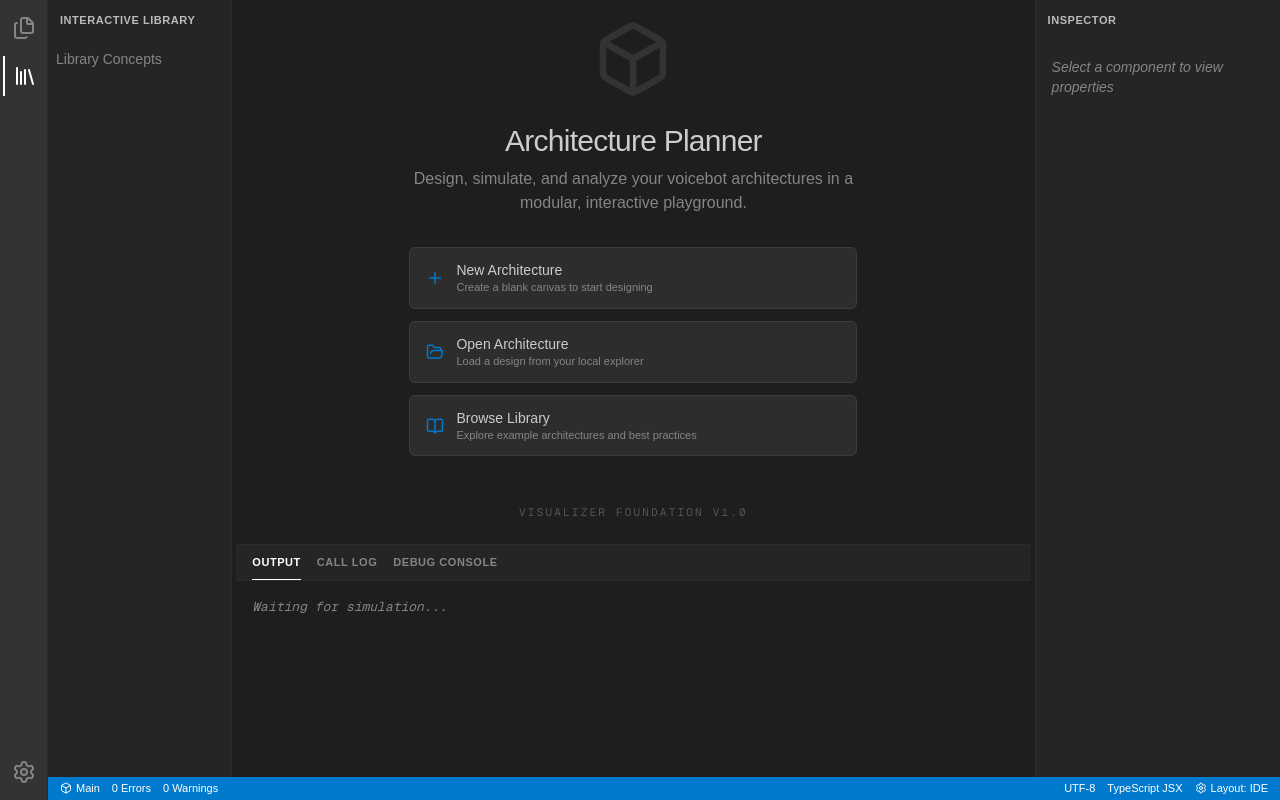
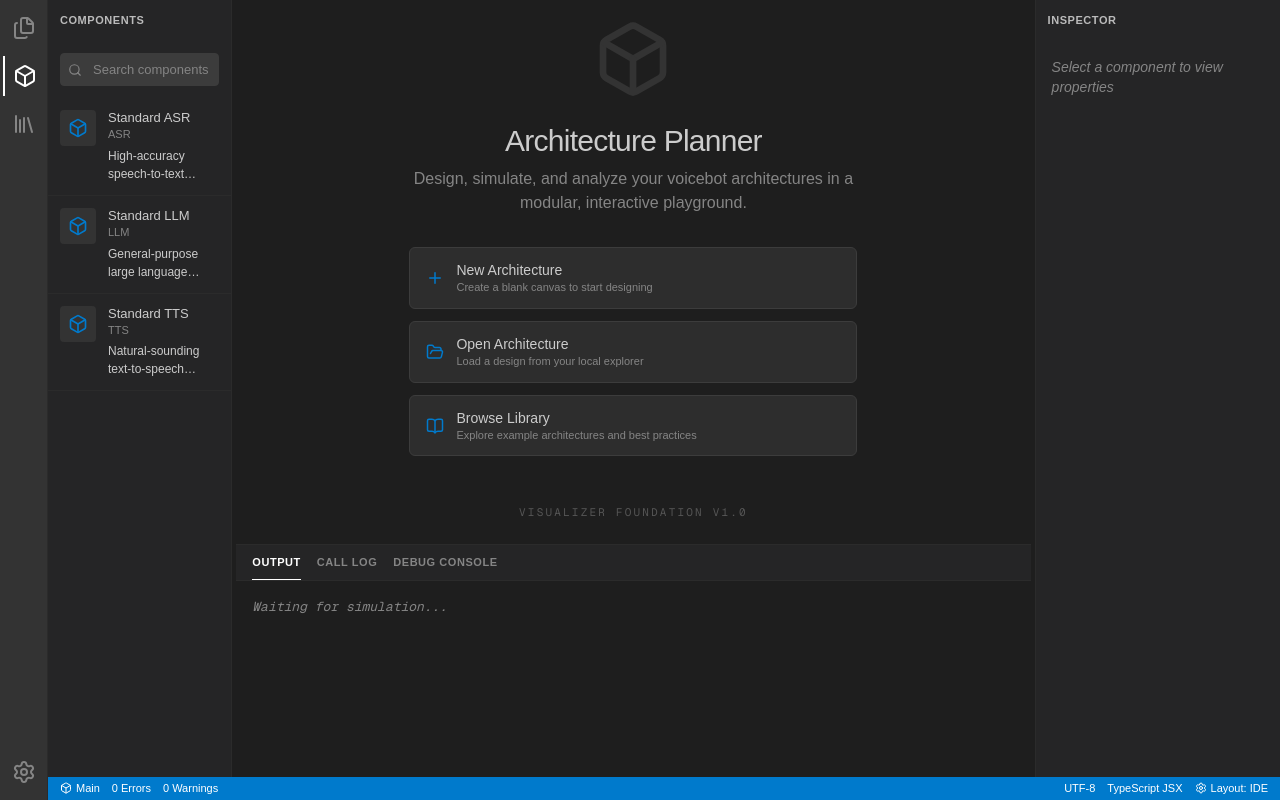
Before and after one commit to indoria/arch-planner-1, a Next.js app: page / in a window 1280 px wide. Both pictures are taken after a click on the button 23 px from the left and 76 px from the top of the page. Built offline with nearby package versions, Linux system fonts and the light colour scheme.

Commit message:
feat(ui): implement Left Sidebar Component Extensions view

```diff
--- /dev/null
+++ b/components/ComponentLibrary.tsx
@@ -0,0 +1,54 @@
+'use client'
+
+import React, { useState } from 'react'
+import { Search, Box } from 'lucide-react'
+import { AVAILABLE_COMPONENTS, ComponentDef } from '@/store/components'
+
+export default function ComponentLibrary() {
+  const [searchTerm, setSearchTerm] = useState('')
+
+  const filteredComponents = AVAILABLE_COMPONENTS.filter((comp) =>
+    comp.label.toLowerCase().includes(searchTerm.toLowerCase()) ||
+    comp.type.toLowerCase().includes(searchTerm.toLowerCase()) ||
+    comp.description.toLowerCase().includes(searchTerm.toLowerCase())
+  )
+
+  return (
+    <div className="flex flex-col h-full bg-[#252526] text-[#cccccc]">
+      <div className="p-3">
+        <div className="relative">
+          <Search className="absolute left-2 top-2.5 text-[#858585]" size={14} />
+          <input
+            type="text"
+            placeholder="Search components"
+            className="w-full bg-[#3c3c3c] border border-[#3c3c3c] text-[13px] pl-8 pr-2 py-1.5 rounded focus:outline-none focus:border-[#007acc]"
+            value={searchTerm}
+            onChange={(e) => setSearchTerm(e.target.value)}
+          />
+        </div>
+      </div>
+      <div className="flex-1 overflow-y-auto">
+        {filteredComponents.map((comp) => (
+          <div
+            key={comp.id}
+            className="flex items-start gap-3 p-3 border-b border-[#2b2b2b] hover:bg-[#2a2d2e] cursor-grab active:cursor-grabbing group"
+            draggable
+            onDragStart={(e) => {
+              e.dataTransfer.setData('application/reactflow', JSON.stringify(comp))
+              e.dataTransfer.effectAllowed = 'move'
+            }}
+          >
+            <div className="p-2 bg-[#333333] rounded text-[#007acc] group-hover:text-white transition-colors">
+              <Box size={20} />
+            </div>
+            <div className="flex flex-col min-w-0">
+              <span className="text-[13px] font-medium leading-tight">{comp.label}</span>
+              <span className="text-[11px] text-[#858585] truncate">{comp.type.toUpperCase()}</span>
+              <p className="text-[12px] text-[#cccccc] mt-1 line-clamp-2">{comp.description}</p>
+            </div>
+          </div>
+        ))}
+      </div>
+    </div>
+  )
+}
--- a/components/Shell.tsx
+++ b/components/Shell.tsx
@@ -5,8 +5,9 @@ import { Panel, PanelGroup, PanelResizeHandle } from 'react-resizable-panels'
 import { Files, Library, Settings, Search, Box } from 'lucide-react'
 import KnowledgeAccordion from './KnowledgeAccordion'
 import BlankState from './BlankState'
+import ComponentLibrary from './ComponentLibrary'
 
-type View = 'explorer' | 'library'
+type View = 'explorer' | 'library' | 'components'
 
 export default function Shell({ children }: { children?: React.ReactNode }) {
   const [activeView, setActiveView] = useState<View>('explorer')
@@ -22,6 +23,14 @@ export default function Shell({ children }: { children?: React.ReactNode }) {
           aria-label="Explorer"
         >
           <Files size={24} />
+        </button>
+        <button
+          onClick={() => setActiveView('components')}
+          className={`p-2 mb-2 hover:text-white transition-colors ${activeView === 'components' ? 'text-white border-l-2 border-white' : 'text-[#858585]'}`}
+          data-testid="icon-components"
+          aria-label="Components"
+        >
+          <Box size={24} />
         </button>
         <button
           onClick={() => setActiveView('library')}
@@ -44,10 +53,14 @@ export default function Shell({ children }: { children?: React.ReactNode }) {
           {/* Left Sidebar */}
           <Panel defaultSize={15} minSize={10} maxSize={30} data-testid="sidebar" className="bg-[#252526] border-r border-[#2b2b2b]">
             <div className="p-3 uppercase text-[11px] font-bold tracking-wider text-[#bbbbbb] flex items-center justify-between">
-              <span>{activeView === 'explorer' ? 'Explorer' : 'Interactive Library'}</span>
+              <span>
+                {activeView === 'explorer' && 'Explorer'}
+                {activeView === 'components' && 'Components'}
+                {activeView === 'library' && 'Interactive Library'}
+              </span>
             </div>
             <div className="overflow-y-auto h-full">
-              {activeView === 'explorer' ? (
+              {activeView === 'explorer' && (
                 <div className="flex flex-col">
                   <div className="p-2 text-sm text-[#858585] border-b border-[#2b2b2b]">Architectures Explorer</div>
                   <KnowledgeAccordion title="Architecture Basics">
@@ -61,7 +74,9 @@ export default function Shell({ children }: { children?: React.ReactNode }) {
                     </p>
                   </KnowledgeAccordion>
                 </div>
-              ) : (
+              )}
+              {activeView === 'components' && <ComponentLibrary />}
+              {activeView === 'library' && (
                 <div className="p-2 text-sm text-[#858585]">Library Concepts</div>
               )}
             </div>
--- /dev/null
+++ b/store/components.ts
@@ -0,0 +1,50 @@
+import { Socket } from './architecture'
+
+export interface ComponentDef {
+  id: string
+  type: string
+  label: string
+  description: string
+  cost: string
+  latency: string
+  sockets: Socket[]
+}
+
+export const AVAILABLE_COMPONENTS: ComponentDef[] = [
+  {
+    id: 'asr-1',
+    type: 'asr',
+    label: 'Standard ASR',
+    description: 'High-accuracy speech-to-text engine.',
+    cost: '$0.01/min',
+    latency: '200ms',
+    sockets: [
+      { id: 'audio-in', type: 'audio', direction: 'input', label: 'Audio In' },
+      { id: 'text-out', type: 'text', direction: 'output', label: 'Text Out' }
+    ]
+  },
+  {
+    id: 'llm-1',
+    type: 'llm',
+    label: 'Standard LLM',
+    description: 'General-purpose large language model.',
+    cost: '$0.02/1k tokens',
+    latency: '500ms',
+    sockets: [
+      { id: 'text-in', type: 'text', direction: 'input', label: 'Query' },
+      { id: 'text-out', type: 'text', direction: 'output', label: 'Response' }
+    ]
+  },
+  {
+    id: 'tts-1',
+    type: 'tts',
+    label: 'Standard TTS',
+    description: 'Natural-sounding text-to-speech engine.',
+    cost: '$0.005/1k chars',
+    latency: '300ms',
+    sockets: [
+      { id: 'text-in', type: 'text', direction: 'input', label: 'Text In' },
+      { id: 'audio-out', type: 'audio', direction: 'output', label: 'Audio Out' }
+    ]
+  }
+]
```
Also changed, not shown: 2 other files (tests, documents, lock files or other folders).
